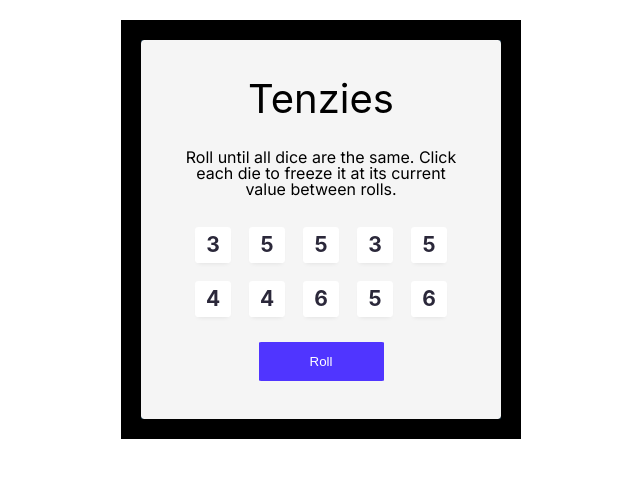
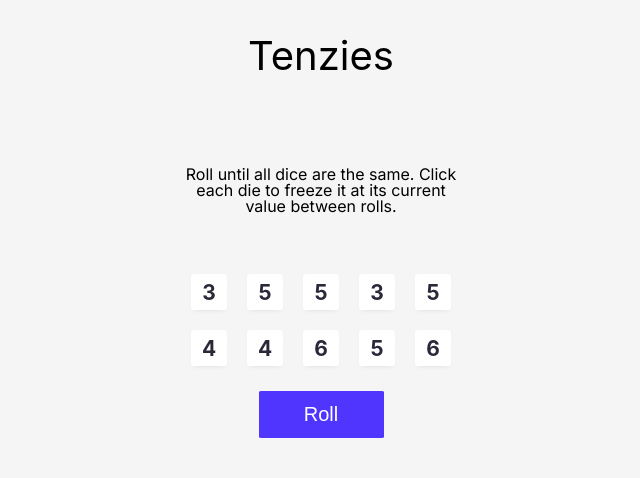
Before and after one commit to davide2894/react-course-tenzies-game, a React (Create React App) app: page / in a window 1280 px wide. Shown: the top 478 px of the page, without its empty margins (319-959 px from the left). Built offline with nearby package versions, Linux system fonts and the light colour scheme.

Commit message:
style: fix style on all devices

```diff
--- a/src/_shared.scss
+++ b/src/_shared.scss
@@ -13,3 +13,16 @@ $white: #FFFFFF;
 $electric-violet: #5035FF;
 $pastel-green: #59E391;
 $ligth-green: lightgreen;
+$wild-sand: #F5F5F5;
+
+// SPACES
+$space60: 60px;
+
+// BREAKPOINTS
+$smartphone: 0px;
+$phablet: 480px;
+$tablet: 768px;
+$desktop: 1024px;
+$large_desktop: 1280px;
+$wide_desktop: 1440px;
+$fhd_desktop: 1920px;
--- a/src/components/app/App.scss
+++ b/src/components/app/App.scss
@@ -1,31 +1,41 @@
 @import "../../shared";
 
 .app {
+  display: flex;
+  padding: 10px;
+
+  @media only screen and (min-width: 768px) {
     width: 360px;
     height: 379px;
     max-width: 550px;
-  display: flex;
+    margin: 20px auto;
     flex-direction: column;
-  margin: 20px auto;
-  border: 20px solid;
-  background-color: $elephant;
+  }
 
   &__title {
+    font-size: rem(60px);
+    margin: $space60 0;
+
+    @media only screen and (min-width: 768px) {
       font-size: rem(40px);
-    margin: 0;
+    }
   }
 
   &__instructions {
     font-family: "Inter", sans-serif;
-    margin: 30px 40px;
+    margin: 30px 40px $space60;
     text-align: center;
+    font-size: rem(20px);
+
+    @media only screen and (min-width: 768px) {
+      font-size: rem(16px);
+    }
   }
 }
 
 main {
   width: 100%;
   height: 100%;
-  background-color: #F5F5F5;
   border-radius: 1%;
   display: flex;
   flex-direction: column;
@@ -35,19 +45,33 @@ main {
 
 .dices {
   display: grid;
+  grid-template-rows: repeat(4, 85px);
+  grid-template-columns: repeat(3, 66px);
+  grid-gap: 30px;
+
+  @media only screen and (min-width: 768px) {
     grid-template-rows: 36px 36px;
     grid-template-columns: repeat(5, 36px);
-  grid-gap: 18px;
+    grid-gap: 20px;
+  }
 }
 
 .button {
   color: $white;
-  margin-top: 25px;
-  padding: 10px;
-  width: 125px;
+  margin: 60px 0;
+
+  width: 215px;
+  padding: 20px;
   border-radius: 2%;
+  font-size: rem(20px);
   border-color: transparent;
   cursor: pointer;
+
+  @media only screen and (min-width: 768px) {
+    width: 125px;
+    padding: 10px;
+    margin: 25px 0;
+  }
 
   &:active {
     opacity: 0.9;
--- a/src/components/die/Die.scss
+++ b/src/components/die/Die.scss
@@ -1,8 +1,8 @@
 @import "../../shared";
 
 .die {
-    width: 36px;
-    height: 36px;
+    width: 100%;
+    height: 100%;
     font-size: rem(21px);
     color: $steel-gray;
     font-weight: 700;
@@ -14,6 +14,11 @@
     box-shadow: 0px 3px 5px -3px rgb(0 0 0 / 10%);
     cursor: pointer;
 
+    @media only screen and (min-width: 768px) {
+        width: 36px;
+        height: 36px;
+    }
+
     &--held {
         background-color: $pastel-green;
         pointer-events: none;
--- a/src/index.scss
+++ b/src/index.scss
@@ -1,4 +1,5 @@
 @import './reset.scss';
+@import '_shared';
 @import url("https://fonts.googleapis.com/css2?family=Inter&family=Karla:wght@700&display=swap");
 
 body {
@@ -6,4 +7,5 @@ body {
   font-family: -apple-system, BlinkMacSystemFont, "Karla", sans-serif;
   -webkit-font-smoothing: antialiased;
   -moz-osx-font-smoothing: grayscale;
+  background-color: $wild-sand;
 }
```
Lines whose indentation alone changed are shown as unchanged.
